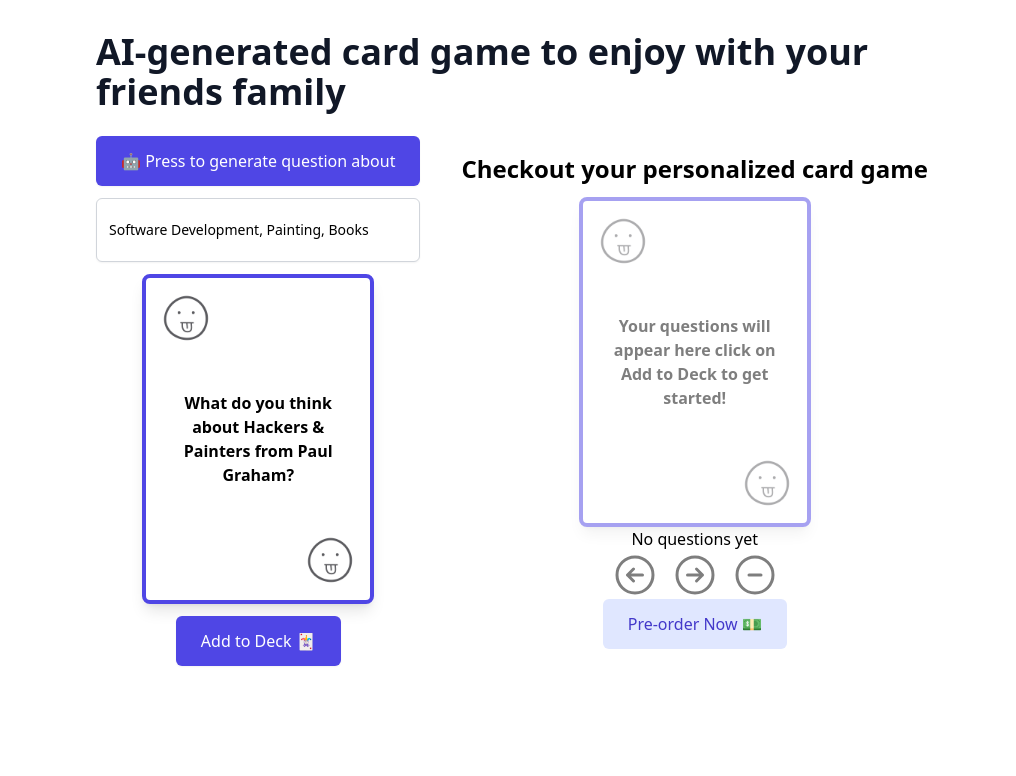
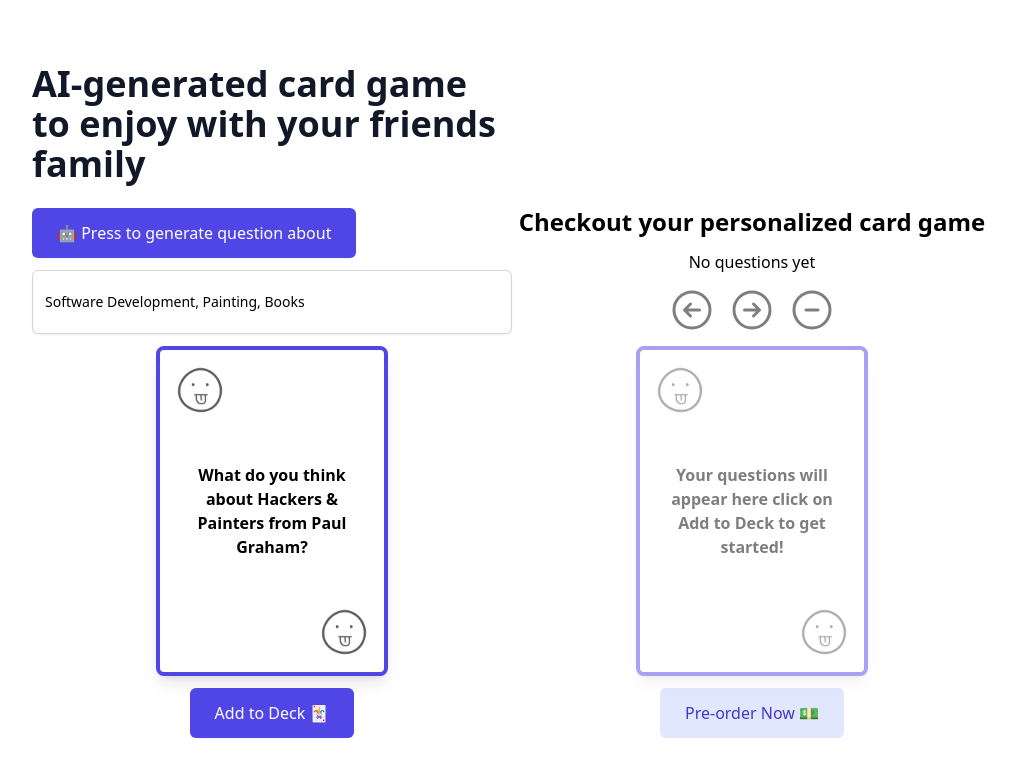
Before and after one commit to different-ai/card-game, a Next.js app: page / in a window 1280 px wide. Shown: the top 776 px of the page, without its empty margins (128-1144 px from the left). Built offline with nearby package versions, Linux system fonts and the light colour scheme.

Commit message:
style: improve desktop UX

```diff
--- a/pages/index.js
+++ b/pages/index.js
@@ -48,7 +48,7 @@
   );
 };
 
-const Header = () => (
+const Headline = () => (
   <div className="mb-6">
     <h1 className="text-4xl leading-10 font-extrabold text-gray-900 ">
       AI-generated card game to enjoy with your friends family
@@ -182,18 +182,7 @@
   };
 
   return (
-    <div className="flex flex-col items-center">
-      <div className="relative m-auto min-h-[330px]">
-        {!hasQuestions && (
-          <QuestionCard className="m-auto opacity-50">
-            Your questions will appear here click on Add to Deck to get started!
-          </QuestionCard>
-        )}
-        {hasQuestions && (
-          <QuestionCard>{questions[currentQuestionIndex]}</QuestionCard>
-        )}
-      </div>
-
+    <div className="flex flex-col items-center gap-3">
       {hasQuestions && `${currentQuestionIndex + 1}/${questions.length}`}
       {!hasQuestions && "No questions yet"}
       <div className="flex gap-3">
@@ -222,6 +211,18 @@
           onClick={handleRemoveQuestion}
         />
       </div>
+
+      <div className="relative m-auto min-h-[330px]">
+        {!hasQuestions && (
+          <QuestionCard className="m-auto opacity-50">
+            Your questions will appear here click on Add to Deck to get started!
+          </QuestionCard>
+        )}
+        {hasQuestions && (
+          <QuestionCard>{questions[currentQuestionIndex]}</QuestionCard>
+        )}
+      </div>
+
       <SecondaryButton className="max-w-max">Pre-order Now 💵</SecondaryButton>
     </div>
   );
@@ -233,17 +234,20 @@
   const executeScroll = () => myRef.current.scrollIntoView();
 
   return (
-    <div className="sm:flex sm:justify-between ">
-      <QuestionGenerator>
-        <SecondaryButton className="sm:hidden" onClick={executeScroll}>
-          See Your Deck
-        </SecondaryButton>
-      </QuestionGenerator>
-      <div className="flex flex-col justify-center">
+    <div className="sm:grid sm:grid-cols-2">
+      <div>
+        <Headline />
+        <QuestionGenerator>
+          <SecondaryButton className="sm:hidden" onClick={executeScroll}>
+            See Your Deck
+          </SecondaryButton>
+        </QuestionGenerator>
+      </div>
+      <div className="flex flex-col justify-end">
         <h3 className="text-2xl font-bold text-center mb-3">
           Checkout your personalized card game
         </h3>
-        <ChevronDownIcon height={48} className="sm:hidden" />
+        <ChevronDownIcon height={24} className="sm:hidden" />
         <Deck />
         <div ref={myRef}></div>
       </div>
@@ -256,8 +260,7 @@
 
 export default function Home() {
   return (
-    <div className="m-auto p-8  max-w-4xl">
-      <Header />
+    <div className="m-auto p-8  max-w-5xl sm:pt-16">
       <Main />
       <Footer />
     </div>
```
